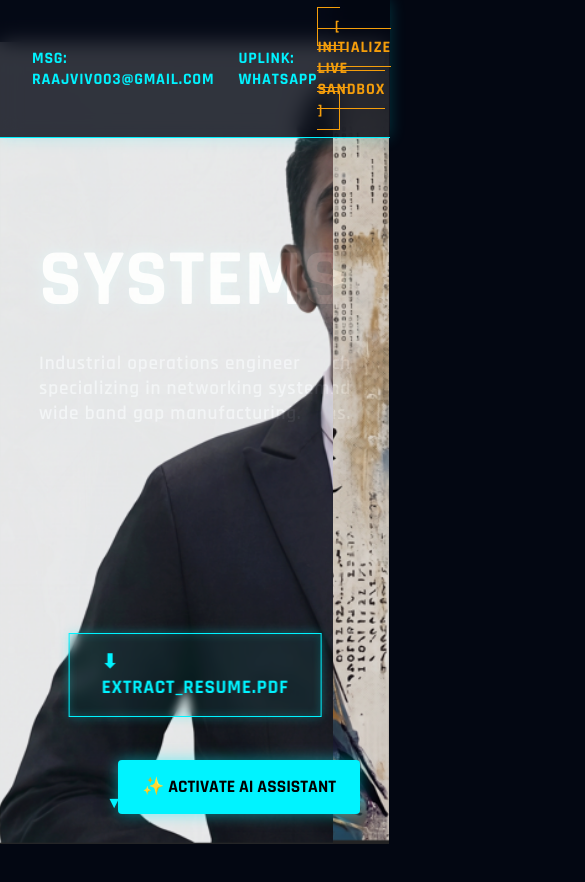
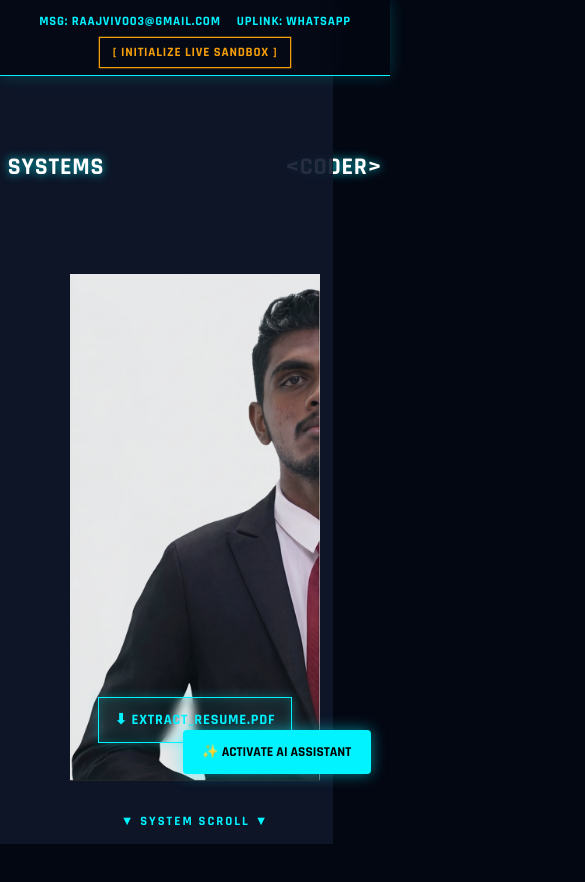
Before and after one commit to navashen789/3d-portfolio, a React (Vite) app: page / in a window 390 px wide. Shown: the top 882 px of the page, 585 px wide, since content can reach past the window. Built offline with nearby package versions, Linux system fonts and the light colour scheme.

Commit message:
Forced mobile text layout fix

```diff
--- a/src/index.css
+++ b/src/index.css
@@ -201,7 +201,7 @@ section.content-section {
   width: 100%; background: var(--neon-cyan); color: #000; border: none;
   padding: 0.75rem; font-weight: 700; cursor: pointer; font-family: 'Rajdhani'; font-size: 1.1rem;
 }
-//* =========================================
+/* =========================================
    6. MOBILE RESPONSIVENESS (iPhone / Android)
 ========================================= */
 @media (max-width: 768px) {
@@ -220,36 +220,38 @@ section.content-section {
   .nav-link { font-size: 0.8rem; }
   .pulse-button { font-size: 0.8rem; padding: 0.4rem 0.8rem; }
 
-  /* 2. Clean up the Hero Section for Mobile */
+  /* 2. Aggressive Hero Text Fix */
   .hero-text-container {
-    width: 45%; /* Prevents text from crossing the middle of the screen */
-    top: 25%; /* Moves the text HIGHER up, off your face */
-    transform: translateY(0);
+    width: 45% !important; /* Limits width so left and right never touch */
+    top: 18% !important; /* Pushes text to the top empty space */
+    transform: translateY(0) !important;
   }
-  .left-text { left: 5%; }
-  .right-text { right: 5%; }
+  .left-text { left: 2% !important; text-align: left !important; }
+  .right-text { right: 2% !important; text-align: right !important; }
 
   .hero-text-container h1 {
-    font-size: 1.8rem; /* Shrinks the massive titles */
+    font-size: 1.5rem !important; /* Shrinks titles */
     text-shadow: 0 0 10px rgba(0, 243, 255, 0.8);
+    word-break: break-word;
   }
 
-  /* Hides the long paragraph on mobile so it doesn't clutter the image */
+  /* FORCE the long paragraph to hide on mobile */
   .hero-text-container p {
-    display: none;
+    display: none !important;
   }
 
-  /* Push the face down and resize to fit the new text layout */
+  /* Push the face down slightly so it doesn't hit the nav or text */
   .face-image {
-    margin-top: 25vh;
-    height: 65vh;
+    margin-top: 25vh !important;
+    height: 60vh !important;
+    object-position: top center !important;
   }
 
-  /* Center the HUD Resume button and adjust spacing */
+  /* Center the HUD Resume button */
   .hero-hud {
-    bottom: 12%;
-    width: 100%;
-    text-align: center;
+    bottom: 12% !important;
+    width: 100% !important;
+    text-align: center !important;
   }
   .btn-neon { font-size: 0.9rem; padding: 0.8rem 1rem; }
   .scroll-indicator { bottom: 15px; font-size: 0.8rem; }
@@ -271,13 +273,13 @@ section.content-section {
   /* 4. Fix AI Chat & Button Overlap */
   .ai-trigger-btn {
     right: 5vw;
-    bottom: 70px; /* Lifts the button UP so it doesn't block the scroll text */
+    bottom: 70px;
     font-size: 0.85rem;
     padding: 0.8rem 1.2rem;
   }
   .ai-chat-window {
     width: 90vw;
     right: 5vw;
-    bottom: 70px; /* Matches the lifted button height */
+    bottom: 70px;
   }
 }
```
